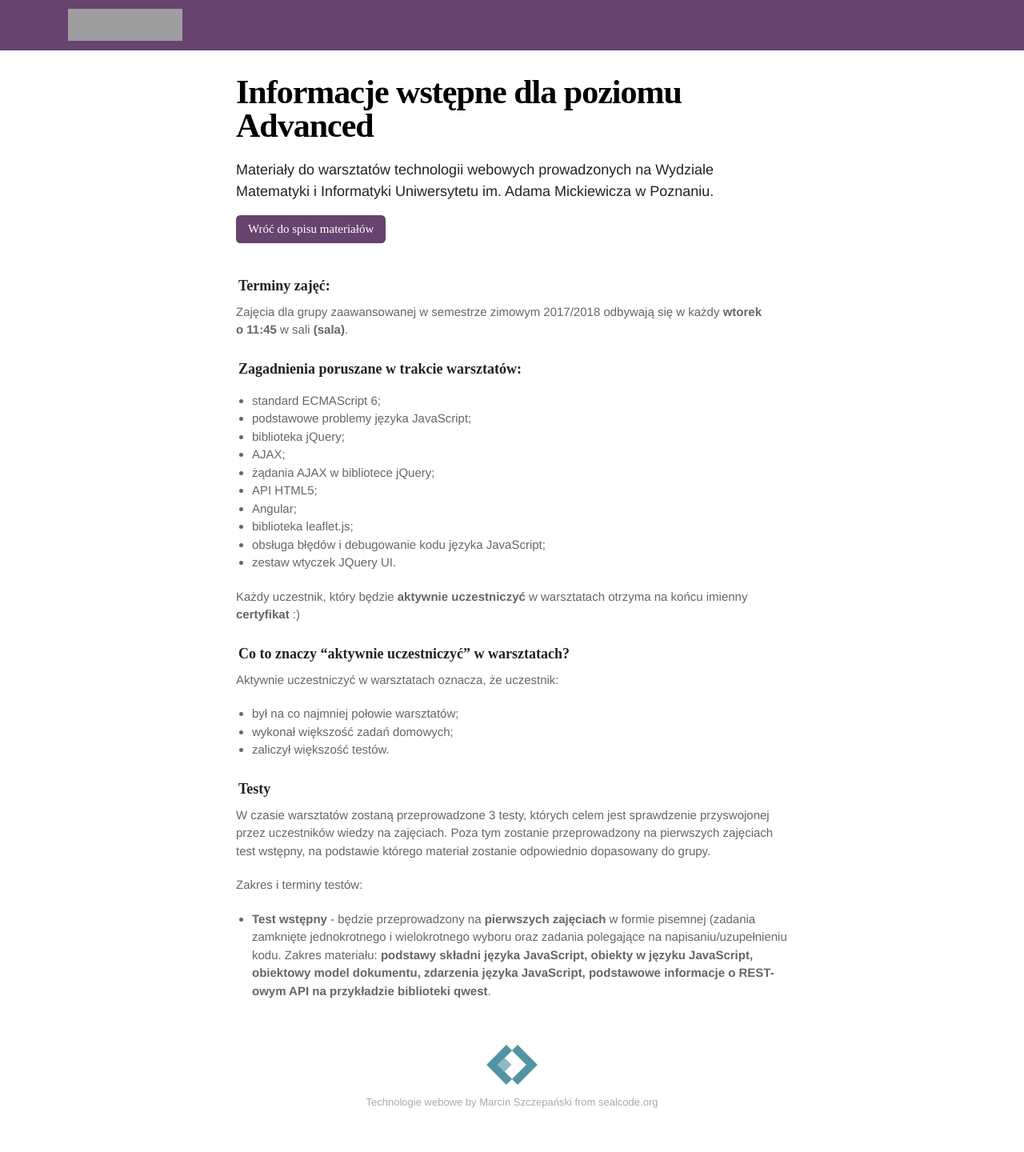
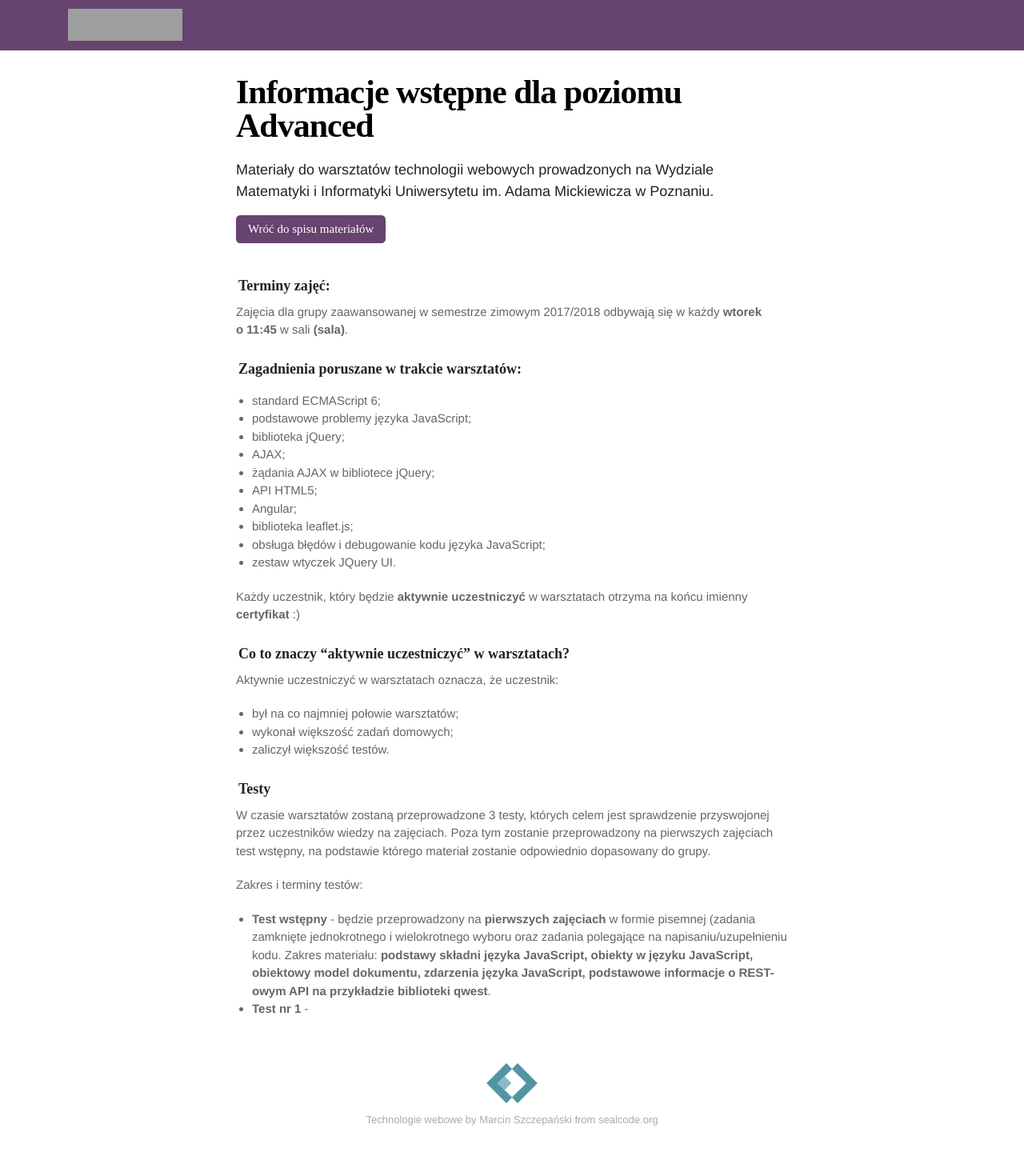
Before and after one commit to marcin-szczepanski/TWE, a Jekyll site: the page built from zajecia/2/informacje.md, in a window 1280 px wide. Shown: the whole page at 80% size. Built offline with Jekyll 4.4.1, drawn with Linux system fonts in a browser that asks for light colours; some web fonts are replaced; before the commit the page ends 1417 px from its top, so only the background shows below that; grey boxes are pictures that could not be loaded.

Commit message:
Update informacje.md

```diff
--- a/zajecia/2/informacje.md
+++ b/zajecia/2/informacje.md
@@ -40,3 +40,4 @@ W czasie warsztatów zostaną przeprowadzone 3 testy, których celem jest sprawd
 
 Zakres i terminy testów:
 * **Test wstępny** - będzie przeprowadzony na&nbsp;**pierwszych zajęciach** w&nbsp;formie pisemnej (zadania zamknięte jednokrotnego i&nbsp;wielokrotnego wyboru oraz&nbsp;zadania polegające na&nbsp;napisaniu/uzupełnieniu kodu. Zakres materiału: **podstawy składni języka JavaScript, obiekty w&nbsp;języku JavaScript, obiektowy model dokumentu, zdarzenia języka JavaScript, podstawowe informacje o&nbsp;REST-owym API na&nbsp;przykładzie biblioteki qwest**.
+* **Test nr 1** -
```
